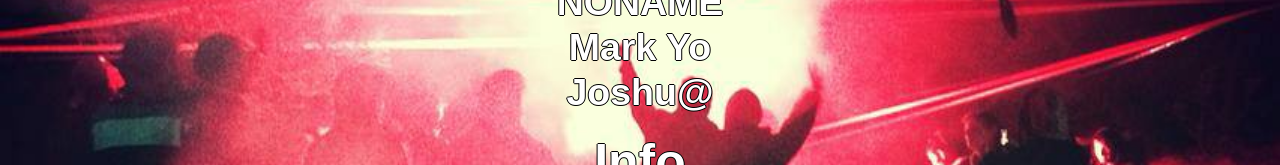
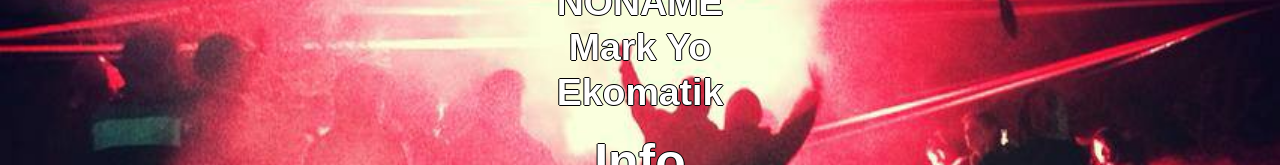
Before and after one commit to praculona-party/praculona-party.github.io, a plain HTML site: page index.html in a window 1280 px wide. Shown: the part 327-492 px from the top of the page. Drawn offline with Linux system fonts and the light colour scheme; a web font is replaced by a local one.

Commit message:
Update Djs names

```diff
--- a/index.html
+++ b/index.html
@@ -21,7 +21,7 @@
     <h2>Snodstar</h2>
     <h2>NONAME</h2>
     <h2>Mark Yo</h2>
-    <h2>Joshu@</h2>
+    <h2>Ekomatik</h2>
   </div>
   <div class="infoline">
     <h1>Info</h1>
```
